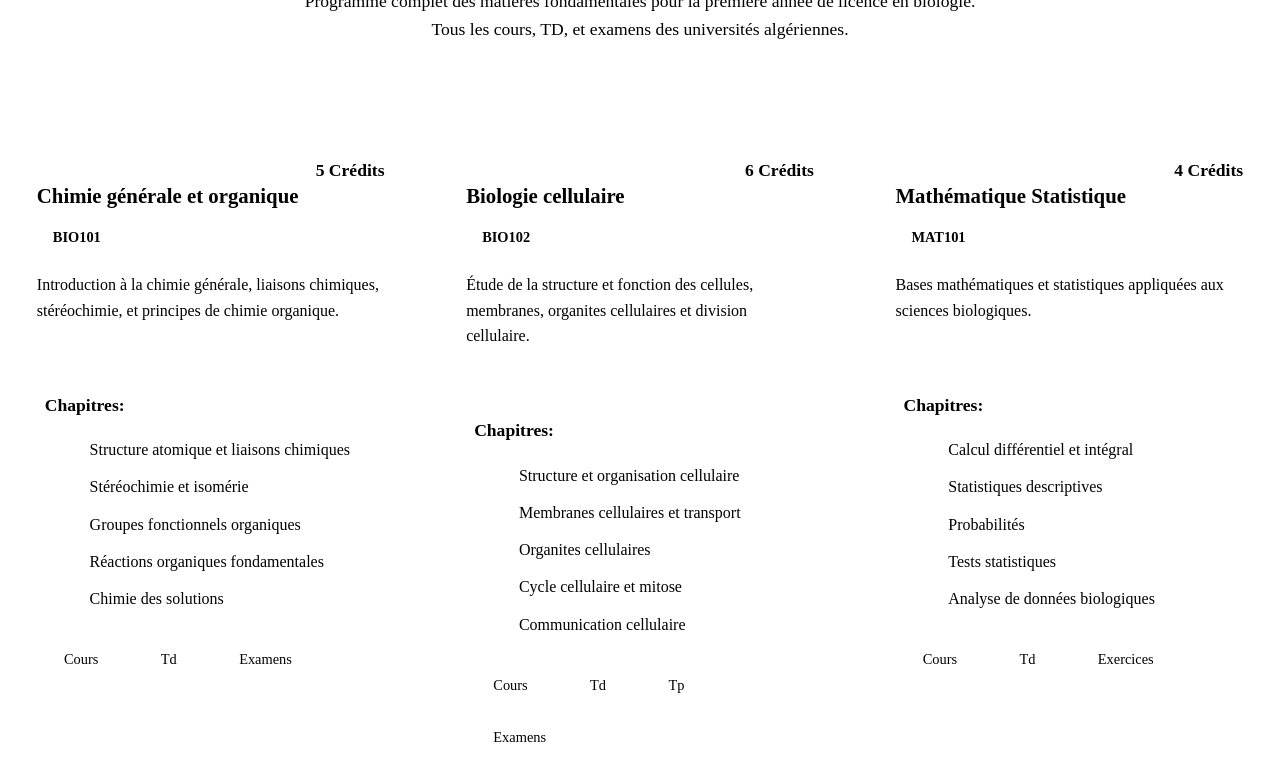
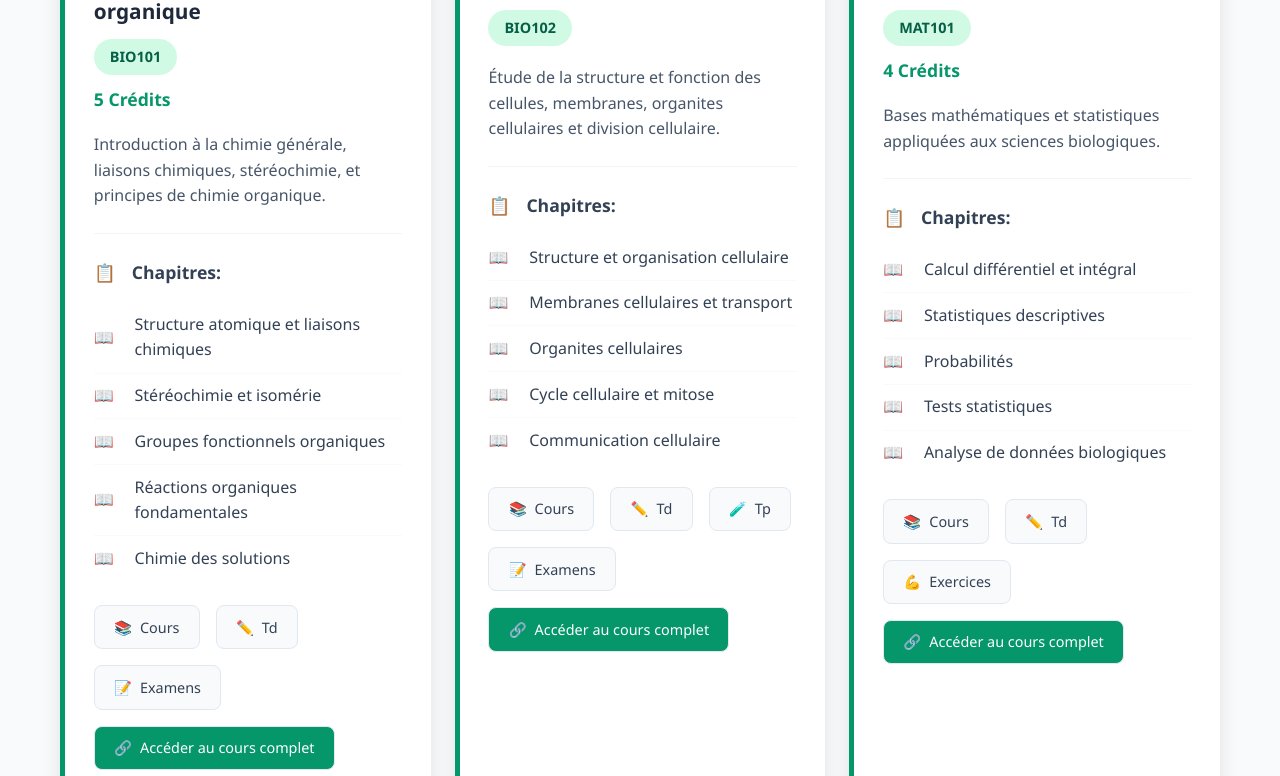
Before and after one commit to oriokay/bio, a plain HTML site: page themes.html in a window 1280 px wide. Shown: the part 542-1318 px from the top of the page. Drawn offline with Linux system fonts and the light colour scheme.

Commit message:
Update themes.html

```diff
--- a/themes.html
+++ b/themes.html
@@ -4,34 +4,43 @@
     <meta charset="UTF-8">
     <meta name="viewport" content="width=device-width, initial-scale=1.0">
     <title>Thèmes de Biologie - BioÉdu</title>
+    <!-- Use main.css first, then themes.css -->
+    <link rel="stylesheet" href="styles/main.css">
     <link rel="stylesheet" href="styles/themes.css">
+    <!-- Remove Font Awesome if not using, use emojis instead -->
+    <style>
+        /* Quick fixes for icons if Font Awesome isn't loaded */
+        .fas {
+            font-family: 'Segoe UI Emoji', 'Apple Color Emoji', sans-serif;
+        }
+    </style>
 </head>
 <body>
-    <!-- Header will be injected -->
-    <div id="header"></div>
+    <!-- Navigation -->
+    <div id="navigation"></div>
 
-    <main class="university-years">
+    <main class="themes-page">
         <div class="container">
             <!-- Year Navigation -->
             <div class="year-nav">
                 <h2 style="text-align: center; margin-bottom: 1.5rem; color: var(--dark-green);">
-                    <i class="fas fa-graduation-cap"></i> Programme Universitaire
+                    <span style="font-size: 1.5rem; margin-right: 8px;">🎓</span> Programme Universitaire
                 </h2>
                 <div class="year-tabs" id="yearTabs">
                     <button class="year-tab active" data-year="1">
-                        <i class="fas fa-1"></i> 1ère Année
+                        <span>1️⃣</span> 1ère Année
                     </button>
                     <button class="year-tab" data-year="2">
-                        <i class="fas fa-2"></i> 2ème Année
+                        <span>2️⃣</span> 2ème Année
                     </button>
                     <button class="year-tab" data-year="3">
-                        <i class="fas fa-3"></i> 3ème Année
+                        <span>3️⃣</span> 3ème Année
                     </button>
                     <button class="year-tab" data-year="4">
-                        <i class="fas fa-4"></i> 4ème Année
+                        <span>4️⃣</span> 4ème Année
                     </button>
                     <button class="year-tab" data-year="5">
-                        <i class="fas fa-5"></i> 5ème Année
+                        <span>5️⃣</span> 5ème Année
                     </button>
                 </div>
             </div>
@@ -53,24 +62,24 @@
 
                 <!-- Exams Section -->
                 <div class="exams-section">
-                    <h3><i class="fas fa-file-alt"></i> Sujets d'Examens - 1ère Année</h3>
+                    <h3><span style="margin-right: 10px;">📝</span> Sujets d'Examens - 1ère Année</h3>
                     <div class="exam-list">
                         <div class="exam-item">
                             <span>Examen Final 2023</span>
                             <a href="#" class="resource-btn">
-                                <i class="fas fa-download"></i> Télécharger
+                                <span>⬇️</span> Télécharger
                             </a>
                         </div>
                         <div class="exam-item">
                             <span>Contrôle Continu 1</span>
                             <a href="#" class="resource-btn">
-                                <i class="fas fa-eye"></i> Voir
+                                <span>👁️</span> Voir
                             </a>
                         </div>
                         <div class="exam-item">
                             <span>Corrigés 2022</span>
                             <a href="#" class="resource-btn">
-                                <i class="fas fa-download"></i> Télécharger
+                                <span>⬇️</span> Télécharger
                             </a>
                         </div>
                     </div>
@@ -101,14 +110,14 @@
         </div>
     </main>
 
-    <!-- Footer will be injected -->
+    <!-- Footer -->
     <div id="footer"></div>
 
-    <!-- JavaScript Files -->
-    <script src="src/components/Header.js"></script>
-    <script src="src/components/Footer.js"></script>
+    <!-- JavaScript Files - Updated paths -->
+    <script src="components/navigation.js"></script>
+    <script src="components/footer.js"></script>
     <script>
-        // University Years Data
+        // University Years Data - Updated with emojis
         const universityData = {
             year1: [
                 {
@@ -440,14 +449,29 @@
             ]
         };
 
+        // Resource icon mapping with emojis
+        const resourceIcons = {
+            'cours': '📚',
+            'td': '✏️',
+            'tp': '🧪',
+            'examens': '📝',
+            'exercices': '💪',
+            'logiciels': '💻',
+            'sorties': '🌳',
+            'projets': '📊',
+            'file': '📄'
+        };
+
         document.addEventListener('DOMContentLoaded', function() {
+            console.log('Themes page loaded');
+
             // Initialize year tabs
             initYearTabs();
 
             // Load first year modules
             loadModules('year1');
 
-            // Initialize year content
+            // Initialize year content for other years
             initializeYearContent();
         });
 
@@ -458,6 +482,8 @@
             tabs.forEach(tab => {
                 tab.addEventListener('click', function() {
                     const year = this.getAttribute('data-year');
+
+                    console.log('Switching to year:', year);
 
                     // Update active tab
                     tabs.forEach(t => t.classList.remove('active'));
@@ -479,9 +505,14 @@
             const modules = universityData[year];
             const container = document.getElementById('modulesContainer');
 
-            if (!container) return;
+            console.log('Loading modules for:', year, 'Found:', modules ? modules.length : 0);
 
-            if (modules) {
+            if (!container) {
+                console.error('modulesContainer not found');
+                return;
+            }
+
+            if (modules && modules.length > 0) {
                 container.innerHTML = modules.map(module => `
                     <div class="module-card">
                         <div class="module-header">
@@ -495,11 +526,11 @@
                         <p class="module-content">${module.description}</p>
 
                         <div class="module-chapters">
-                            <h4><i class="fas fa-list-ol"></i> Chapitres:</h4>
+                            <h4><span style="margin-right: 8px;">📋</span> Chapitres:</h4>
                             <ul class="chapter-list">
                                 ${module.chapters.map(chapter => `
                                     <li class="chapter-item">
-                                        <i class="fas fa-book"></i> ${chapter}
+                                        <span style="margin-right: 8px;">📖</span> ${chapter}
                                     </li>
                                 `).join('')}
                             </ul>
@@ -508,20 +539,20 @@
                         <div class="resources">
                             ${module.resources.map(resource => `
                                 <a href="#" class="resource-btn">
-                                    <i class="fas fa-${getResourceIcon(resource)}"></i>
+                                    <span>${resourceIcons[resource] || resourceIcons.file}</span>
                                     ${resource.charAt(0).toUpperCase() + resource.slice(1)}
                                 </a>
                             `).join('')}
-                            <a href="/cours/${module.id}" class="resource-btn" style="background: var(--primary-green); color: white;">
-                                <i class="fas fa-external-link-alt"></i> Accéder au cours complet
+                            <a href="#" class="resource-btn" style="background: var(--primary-green); color: white;">
+                                <span>🔗</span> Accéder au cours complet
                             </a>
                         </div>
                     </div>
                 `).join('');
             } else {
                 container.innerHTML = `
-                    <div style="text-align: center; padding: 3rem; background: white; border-radius: var(--radius);">
-                        <i class="fas fa-book" style="font-size: 3rem; color: var(--gray-300); margin-bottom: 1rem;"></i>
+                    <div style="text-align: center; padding: 3rem; background: var(--white); border-radius: var(--radius); grid-column: 1 / -1;">
+                        <div style="font-size: 3rem; color: var(--gray-300); margin-bottom: 1rem;">📚</div>
                         <h3>Contenu en préparation</h3>
                         <p>Les cours de cette année seront bientôt disponibles.</p>
                     </div>
@@ -529,46 +560,86 @@
             }
         }
 
-        function getResourceIcon(resource) {
-            const icons = {
-                'cours': 'book',
-                'td': 'edit',
-                'tp': 'flask',
-                'examens': 'file-alt',
-                'exercices': 'dumbbell',
-                'logiciels': 'laptop-code',
-                'sorties': 'tree',
-                'projets': 'project-diagram'
-            };
-            return icons[resource] || 'file';
-        }
-
         function initializeYearContent() {
             // Create module containers for other years
             ['year2', 'year3', 'year4', 'year5'].forEach(year => {
                 const container = document.getElementById(`${year}Modules`);
                 if (container) {
+                    const yearNumber = year.replace('year', '');
                     container.innerHTML = `
                         <div class="modules-grid" id="modules${year}"></div>
                         <div class="exams-section">
-                            <h3><i class="fas fa-file-alt"></i> Sujets d'Examens - ${year.replace('year', '')}ème Année</h3>
+                            <h3><span style="margin-right: 10px;">📝</span> Sujets d'Examens - ${yearNumber}ème Année</h3>
                             <p>Les ressources seront bientôt disponibles.</p>
                         </div>
                     `;
+
+                    // Load modules for this year if available
+                    setTimeout(() => {
+                        const modules = universityData[year];
+                        const modulesContainer = document.getElementById(`modules${year}`);
+                        if (modulesContainer && modules && modules.length > 0) {
+                            loadModulesIntoContainer(year, modulesContainer);
+                        }
+                    }, 100);
                 }
             });
         }
 
-        // Update navigation in header
-        document.addEventListener('headerLoaded', function() {
-            const navLinks = document.querySelector('.nav-links');
-            if (navLinks) {
-                navLinks.innerHTML += `
-                    <li><a href="annees-universitaires.html" class="nav-link">
-                        <i class="fas fa-graduation-cap"></i> Années Universitaires
-                    </a></li>
-                `;
+        function loadModulesIntoContainer(year, container) {
+            const modules = universityData[year];
+            if (modules && modules.length > 0) {
+                container.innerHTML = modules.map(module => `
+                    <div class="module-card">
+                        <div class="module-header">
+                            <div>
+                                <h3 class="module-title">${module.title}</h3>
+                                <span class="module-code">${module.id}</span>
+                            </div>
+                            <span class="module-credits">${module.credits}</span>
+                        </div>
+
+                        <p class="module-content">${module.description}</p>
+
+                        <div class="module-chapters">
+                            <h4><span style="margin-right: 8px;">📋</span> Chapitres:</h4>
+                            <ul class="chapter-list">
+                                ${module.chapters.map(chapter => `
+                                    <li class="chapter-item">
+                                        <span style="margin-right: 8px;">📖</span> ${chapter}
+                                    </li>
+                                `).join('')}
+                            </ul>
+                        </div>
+
+                        <div class="resources">
+                            ${module.resources.map(resource => `
+                                <a href="#" class="resource-btn">
+                                    <span>${resourceIcons[resource] || resourceIcons.file}</span>
+                                    ${resource.charAt(0).toUpperCase() + resource.slice(1)}
+                                </a>
+                            `).join('')}
+                        </div>
+                    </div>
+                `).join('');
             }
+        }
+
+        // Add smooth scrolling for anchor links
+        document.querySelectorAll('a[href^="#"]').forEach(anchor => {
+            anchor.addEventListener('click', function(e) {
+                e.preventDefault();
+                const targetId = this.getAttribute('href');
+                if(targetId === '#') return;
+
+                const targetElement = document.querySelector(targetId);
+                if(targetElement) {
+                    window.scrollTo({
+                        top: targetElement.offsetTop - 100,
+                        behavior: 'smooth'
+                    });
+                }
+            });
         });
     </script>
 </body>
```
